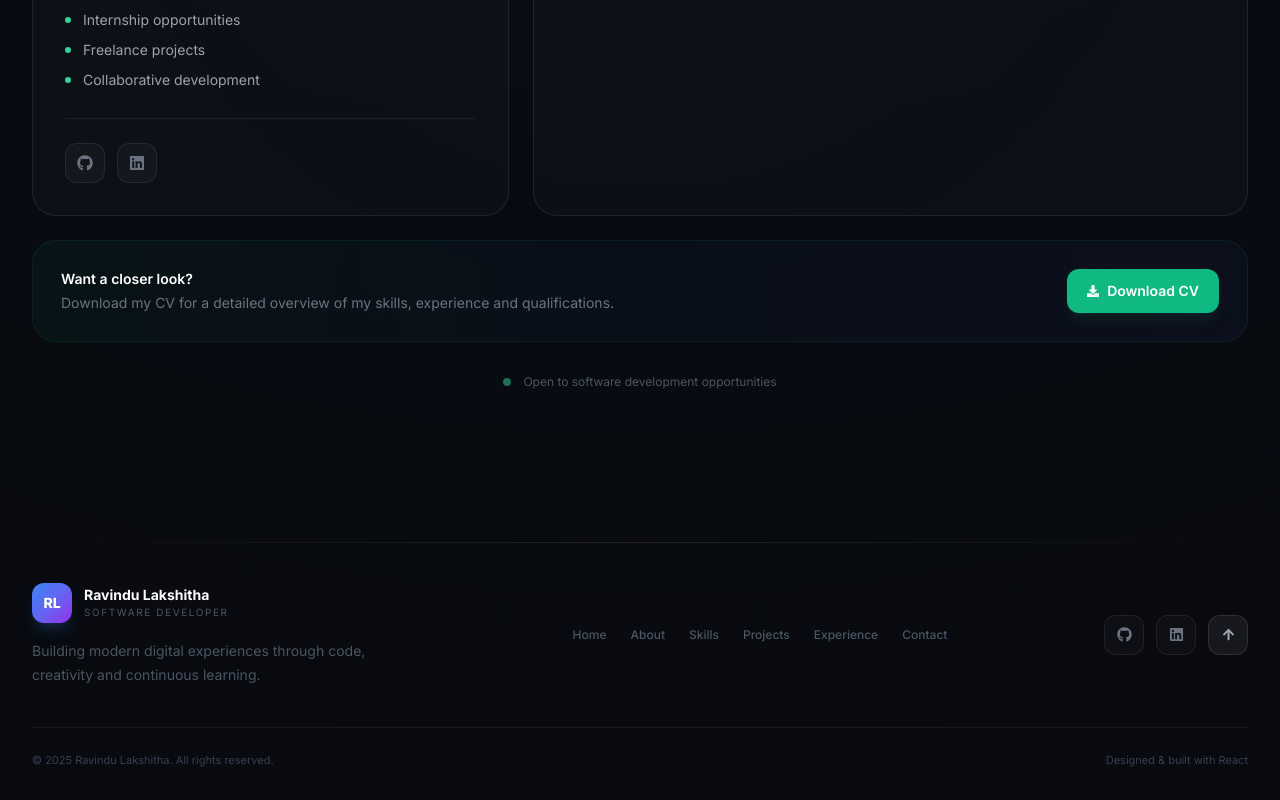
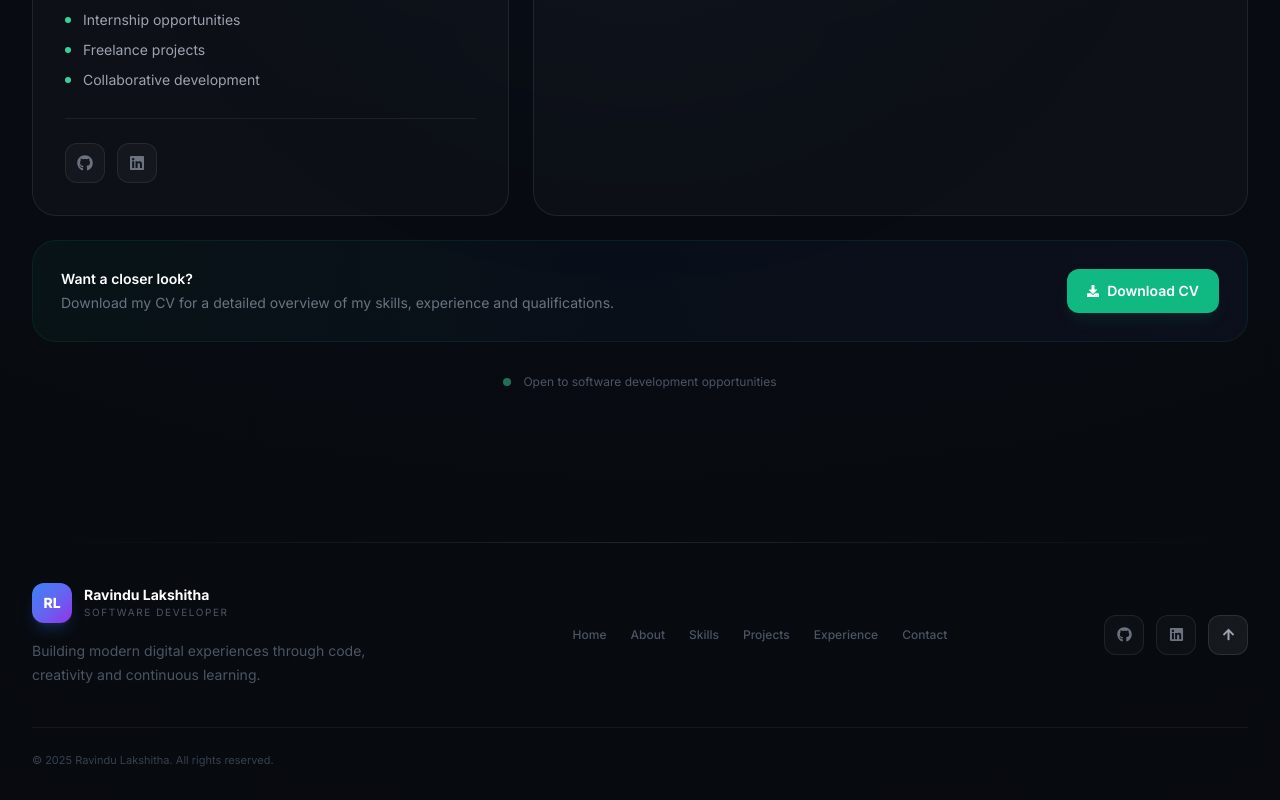
Before and after one commit to RavinduLakshitha07/Lakshitha-Portfolio, a React (Create React App) app: page / in a window 1280 px wide. Shown: the part 9962-10762 px from the top of the page. Built offline with nearby package versions, Linux system fonts and the light colour scheme; the HTML template or start-up script is replaced by a standard one.

Commit message:
changed footer

```diff
--- a/src/components/Footer.js
+++ b/src/components/Footer.js
@@ -214,9 +214,7 @@ const Footer = () => {
             © {currentYear} Ravindu Lakshitha. All rights reserved.
           </p>
 
-          <p className="text-[11px] text-gray-700">
-            Designed & built with React
-          </p>
+
         </div>
       </div>
     </footer>
```
